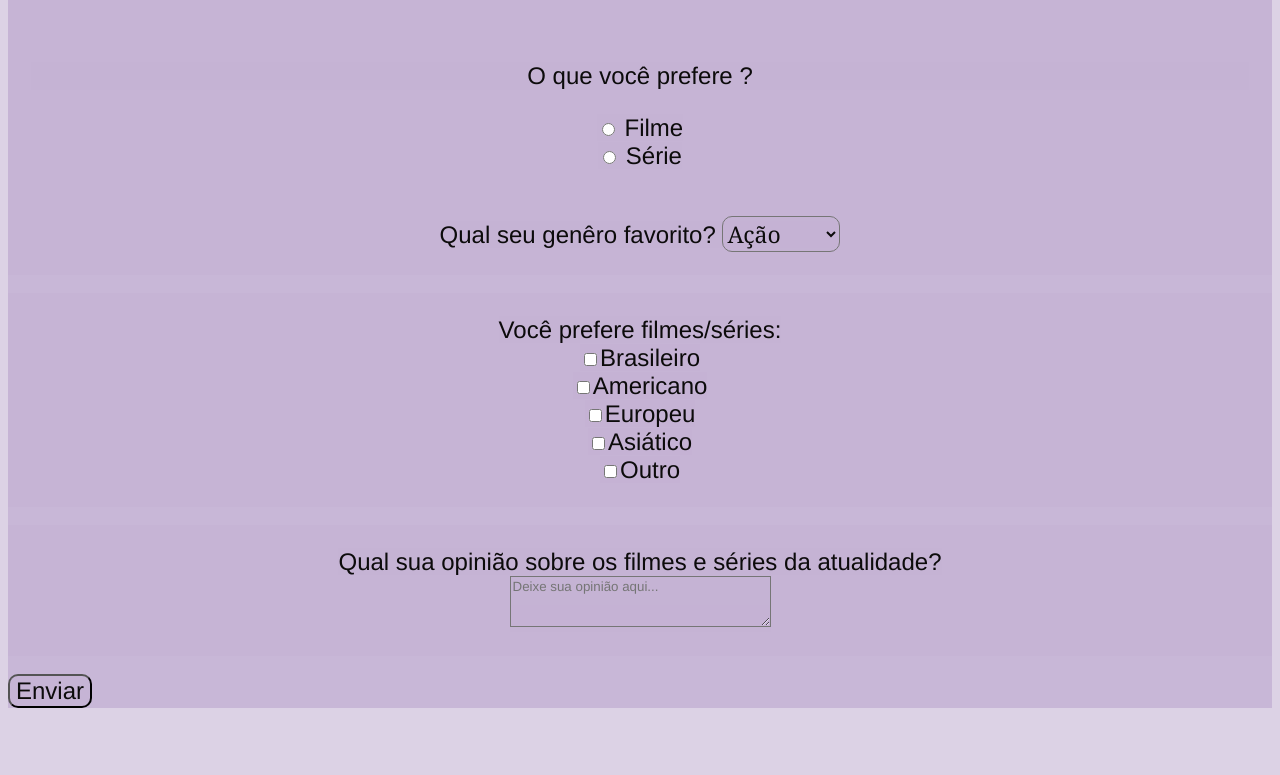
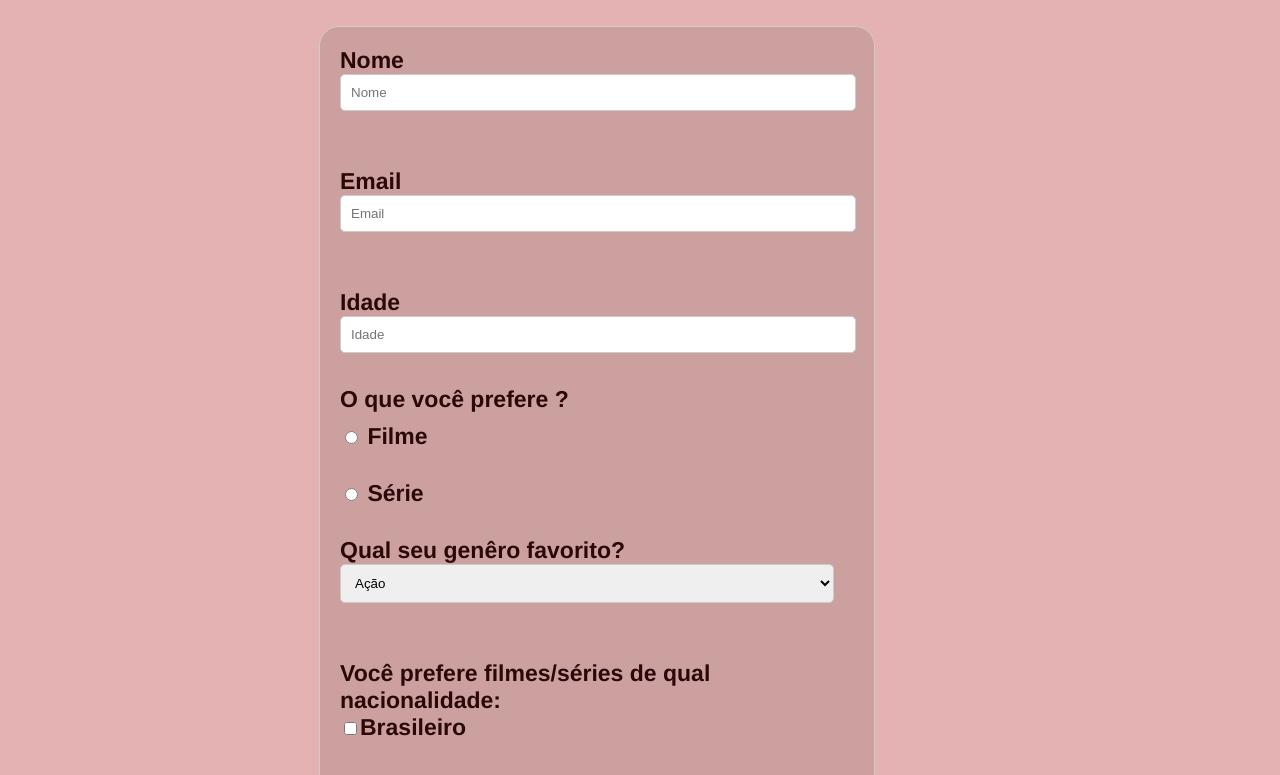
Before and after one commit to maiarakothe/formulario, a plain HTML site: page index.html in a window 1280 px wide. Shown: the part 195-970 px from the top of the page. Before the commit the page ends 911 px from the top, so only its background shows below. Drawn offline with Linux system fonts and the light colour scheme.

Commit message:
mudanças no design

```diff
--- a/index.html
+++ b/index.html
@@ -7,11 +7,10 @@
   <link rel="stylesheet" href="styles.css" />
 </head>
 <body>
-    <header>
-        <h1>Formulário sobre filmes e séries<h1>
-    </header>
+    <h1 id="titulo">Formulário sobre filmes e séries<h1>
 
         <form>
+            <div>
             <div class="nome">
                 <label for="inome">Nome <input id="inome" name="nome" required type="text" placeholder="Nome" /></label>
                 <br>
@@ -38,7 +37,8 @@
             </div>
             <br>
             <div class="nacional">
-            <Label for="prefere">Você prefere filmes/séries: <br>
+                <Label for="prefere">Você prefere filmes/séries de qual nacionalidade:
+                <br>
                 <Label for="ibra"><input value="1" id="ibra" name="brasil" type="checkbox" class="inline" />Brasileiro</label><br>
                 <Label for="iame"><input value="2" id="iame" name="eua" type="checkbox" class="inline" />Americano</label><br>
                 <Label for="ieur"><input value="3" id="ieur" name="europa" type="checkbox" class="inline" />Europeu</label><br>
@@ -51,8 +51,8 @@
                 <textarea id="comments" name="comments" rows="3" cols="30" placeholder="Deixe sua opinião aqui..."></textarea>
                 </label>
             </div>
-        <br>
             <input id="enviar" type="submit" value="Enviar" class="botao">
+        </div>
         </form>
 </body>
 </html>
--- a/styles.css
+++ b/styles.css
@@ -1,32 +1,79 @@
-
-@charset "UTF-8";
-
-*{
-    font-family: 'Franklin Gothic Medium', 'Arial Narrow', Arial, sans-serif;
-    background-color: rgba(197, 179, 212, 0.589);
-    color: rgb(12, 11, 11);
+body {
+    padding-top: 40px;
+    margin-top: 350px;
+    margin-bottom: 340px;
+    display: flex;
+    justify-content: center;
+    align-items: center;
+    height: 100vh;
+    background-color: #e4b2b2;
+    font-family: Arial, sans-serif;
+    flex-direction: column;
 }
 
-h1 {
-    text-align: center;
+form {
+    width: 80%;
+    max-width: 600px;
+    padding: 20px;
+    border: 1px solid #ccc;
+    border-radius: 20px;
+    display: flex;
+    flex-direction: column;
+    align-items: center;
+    font-style: normal;
+    font-family: 'Franklin Gothic Medium', 'Arial Narrow', Arial, sans-serif;
+    background-color: #2927271f;
+    color:#2b0808 ;
 }
 
-div {
+
+h1#titulo{
     text-align: center;
-    font-size: 24px;
-    padding: 23px;
+    margin-bottom: 20px;
+    color: #6e0808;
+    font-size: 40px;
 }
 
-.escolha {
+
+label {
+    display: block;
+    margin-bottom: 10px;
+}
+
+input[type="text"], input[type="number"], select, textarea {
+    width: calc(100% - 20px);
+    padding: 10px;
+    margin-bottom: 10px;
+    border: 1px solid #ccc;
+    border-radius: 5px;
+}
+
+label, .prefere {
     font-size: 23px;
-    border-radius: 10px;
-    font-weight: 100;
-    font-family:Georgia, 'Times New Roman', Times, serif
+}
+
+.prefere p {
+    margin-bottom: 10px;
+}
+
+.prefere label {
+    display: inline-block;
+    margin-right: 10px;
+    padding-bottom: 20px;
 }
 
 .botao {
-    font-size: 24px;
+    background-color: #3f0710;
+    color: #fff;
+    border: none;
+    padding: 10px 20px;
     border-radius: 10px;
-    text-align: center;
-    justify-content: center;
+    cursor: pointer;
+    display: block;
+    margin: 0 auto;
+    font-size: 20px;
 }
+
+.botao:hover {
+    background-color: #49373d;
+}
```
Lines whose indentation alone changed are shown as unchanged.
